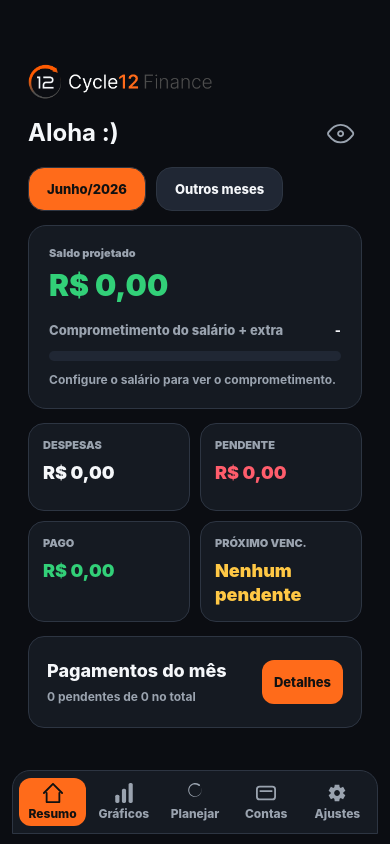
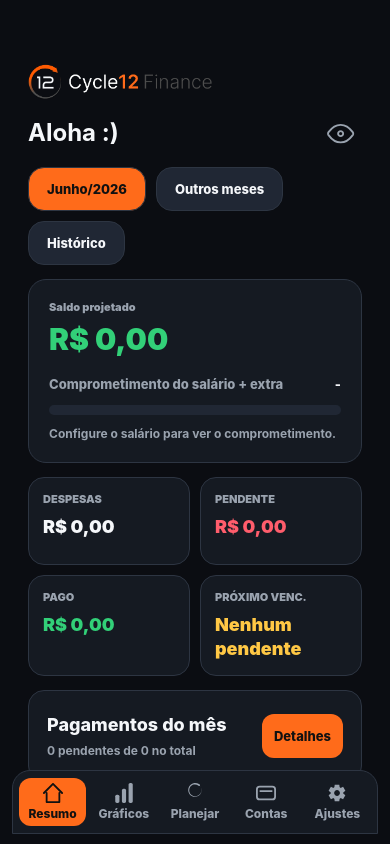
Before and after one commit to alansvieceli/cycle12-finance-app, a React Native app: screen / in a window 390 px wide. Built offline with nearby package versions, Linux system fonts and the light colour scheme.

Commit message:
feat: add Historico pill to SummaryScreen with history card list

```diff
--- a/src/screens/SummaryScreen.tsx
+++ b/src/screens/SummaryScreen.tsx
@@ -1,6 +1,7 @@
 import { Fragment, useState } from 'react';
 import { Pressable, StyleSheet, Text, View } from 'react-native';
 
+import { HistoryCard } from '../components/finance/HistoryCard';
 import { MonthDetailsPanel } from '../components/finance/MonthDetailsPanel';
 import { MonthSummaryCard } from '../components/finance/MonthSummaryCard';
 import {
@@ -21,6 +22,8 @@ import { colors } from '../theme/colors';
 import { typography } from '../theme/typography';
 import { FinanceState } from '../types/finance';
 
+type ActiveView = 'current' | 'other' | 'history';
+
 type SummaryScreenProps = {
   financeState: FinanceState;
   onOpenPayments: () => void;
@@ -37,7 +40,7 @@ export function SummaryScreen({
   const [selectedDetailsMonthKey, setSelectedDetailsMonthKey] = useState<string | null>(
     null,
   );
-  const [isOtherMonthsVisible, setIsOtherMonthsVisible] = useState(false);
+  const [activeView, setActiveView] = useState<ActiveView>('current');
   const sortedCategories = sortCategories(financeState.categories);
   const categoryNamesById = Object.fromEntries(
     sortedCategories.map((category) => [category.id, category.name]),
@@ -132,16 +135,16 @@ export function SummaryScreen({
         <View style={styles.heroCard}>
           <View style={styles.monthPills}>
             <Pressable
-              onPress={() => setIsOtherMonthsVisible(false)}
+              onPress={() => setActiveView('current')}
               style={[
                 styles.monthPill,
-                !isOtherMonthsVisible ? styles.monthPillActive : null,
+                activeView === 'current' ? styles.monthPillActive : null,
               ]}
             >
               <Text
                 style={[
                   styles.monthPillText,
-                  !isOtherMonthsVisible ? styles.monthPillActiveText : null,
+                  activeView === 'current' ? styles.monthPillActiveText : null,
                 ]}
               >
                 {formatMonthLabel(
@@ -151,24 +154,40 @@ export function SummaryScreen({
               </Text>
             </Pressable>
             <Pressable
-              onPress={() => setIsOtherMonthsVisible(true)}
+              onPress={() => setActiveView('other')}
               style={[
                 styles.monthPill,
-                isOtherMonthsVisible ? styles.monthPillActive : null,
+                activeView === 'other' ? styles.monthPillActive : null,
               ]}
             >
               <Text
                 style={[
                   styles.monthPillText,
-                  isOtherMonthsVisible ? styles.monthPillActiveText : null,
+                  activeView === 'other' ? styles.monthPillActiveText : null,
                 ]}
               >
                 Outros meses
               </Text>
             </Pressable>
+            <Pressable
+              onPress={() => setActiveView('history')}
+              style={[
+                styles.monthPill,
+                activeView === 'history' ? styles.monthPillActive : null,
+              ]}
+            >
+              <Text
+                style={[
+                  styles.monthPillText,
+                  activeView === 'history' ? styles.monthPillActiveText : null,
+                ]}
+              >
+                Histórico
+              </Text>
+            </Pressable>
           </View>
 
-          {!isOtherMonthsVisible ? (
+          {activeView === 'current' ? (
             <>
               <View style={styles.balancePanel}>
                 <Text style={styles.kicker}>Saldo projetado</Text>
@@ -256,7 +275,7 @@ export function SummaryScreen({
                 </View>
               </Pressable>
             </>
-          ) : (
+          ) : activeView === 'other' ? (
             projectionMonths.slice(1).map((projectionMonth) => {
               const monthlyTotalExpenses = calculateMonthlyTotalExpenses(
                 sortedCategories,
@@ -313,6 +332,26 @@ export function SummaryScreen({
                 </Fragment>
               );
             })
+          ) : (
+            <>
+              {financeState.monthHistory.length === 0 ? (
+                <View style={styles.emptyHistory}>
+                  <Text style={styles.emptyHistoryText}>
+                    Nenhum mês registrado ainda. O histórico é salvo automaticamente
+                    quando o mês avança.
+                  </Text>
+                </View>
+              ) : (
+                financeState.monthHistory.map((entry) => (
+                  <HistoryCard
+                    key={`${entry.year}-${entry.month}`}
+                    entry={entry}
+                    settings={financeState.settings}
+                    valuesHidden={valuesHidden}
+                  />
+                ))
+              )}
+            </>
           )}
         </View>
       ) : null}
@@ -510,4 +549,19 @@ const styles = StyleSheet.create({
     letterSpacing: 0,
     ...typography.button,
   },
+  emptyHistory: {
+    alignItems: 'center',
+    backgroundColor: colors.surface,
+    borderColor: colors.border,
+    borderRadius: 18,
+    borderWidth: 1,
+    justifyContent: 'center',
+    minHeight: 120,
+    padding: 24,
+  },
+  emptyHistoryText: {
+    color: colors.textSecondary,
+    textAlign: 'center',
+    ...typography.body,
+  },
 });
```
